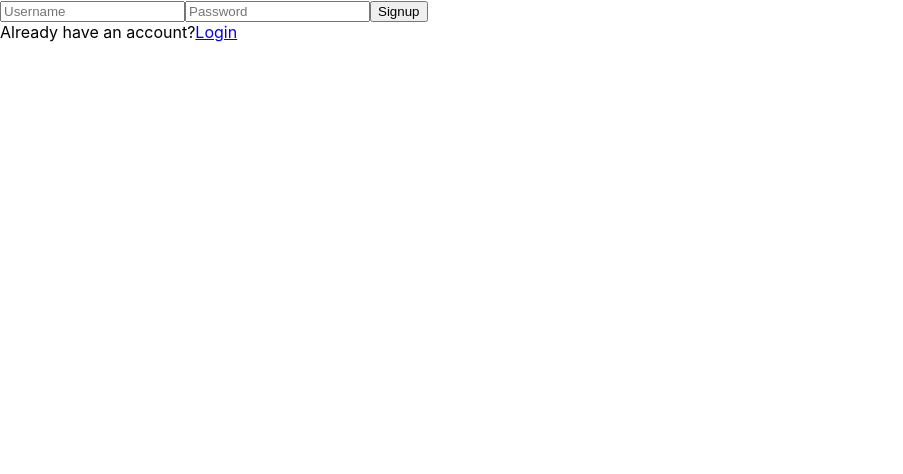
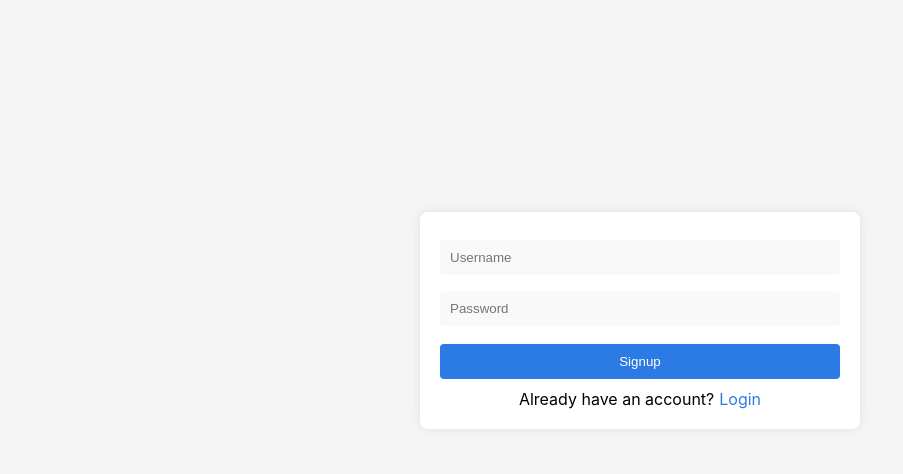
Before and after one commit to Saico-debs9/Notes-Tasks, a React (Create React App) app in the folder client/: page /signup in a window 1280 px wide. Shown: the top 474 px of the page, without its empty margins (0-903 px from the left). Built offline with nearby package versions, Linux system fonts and the light colour scheme; no server answers.

Commit message:
Made few changes in notes page where they are edited in-place and add form appears only when adding new note

```diff
--- a/client/src/App.js
+++ b/client/src/App.js
@@ -11,7 +11,7 @@ import 'react-toastify/dist/ReactToastify.css';
 
 const App = () => (
   <BrowserRouter>
-  <ToastContainer position="top-right" autoClose={5000} />
+  <ToastContainer position="top-right" autoClose={2000} />
     <Routes>
       <Route path="/login" element={<LoginPage />} />
       <Route path="/signup" element={<SignupPage />} />
--- a/client/src/pages/LoginPage.jsx
+++ b/client/src/pages/LoginPage.jsx
@@ -3,6 +3,7 @@ import {jwtDecode} from 'jwt-decode';
 import { useNavigate } from 'react-router-dom';
 import { login } from '../services/authService';
 import { toast } from 'react-toastify';
+import '../styles/App.css';
 
 
 const LoginPage = () => {
--- a/client/src/pages/NotesPage.jsx
+++ b/client/src/pages/NotesPage.jsx
@@ -6,7 +6,8 @@ import '../styles/NotesPage.css';
 const NotesPage = () => {
   const [notes, setNotes] = useState([]);
   const [showForm, setShowForm] = useState(false);
-  const [formData, setFormData] = useState({ title: '', content: '', id: null });
+  const [editingNoteId, setEditingNoteId] = useState(null);
+  const [newNote, setNewNote] = useState({ title: '', content: '', id: null });
 
   useEffect(() => {
     loadNotes();
@@ -17,27 +18,37 @@ const NotesPage = () => {
     setNotes(res.data);
   };
 
-  const handleAddClick = () => {
-    setFormData({ title: '', content: '', id: null });
+  const handleAddClick = async () => {
+
+    setNewNote({ title: '', content: '' });
     setShowForm(true);
   };
 
-  const handleSave = async () => {
-    if (!formData.title.trim()) return alert('Title cannot be empty');
+  const handleSaveNewNote = async () => {
+    if (!newNote.title.trim()) return alert('Title cannot be empty');
 
-    if (formData.id) {
-      const updated = await updateNote(formData.id, formData);
-      setNotes(notes.map(n => n.id === updated.data.id ? updated.data : n));
-    } else {
-      const created = await createNote(formData);
-      setNotes([...notes, created.data]);
-    }
+    const created = await createNote(newNote);
+    setNotes([...notes, created.data]);
     setShowForm(false);
   };
+  const handleEditChange = (id, field, value) => {
+    setNotes(notes.map(note =>
+      note.id === id ? { ...note, [field]: value } : note
+    ));
+  };
+const handleEdit = (noteId) => {
+    setEditingNoteId(noteId);
+  };
 
-  const handleEdit = (note) => {
-    setFormData(note);
-    setShowForm(true);
+  const handleEditSave = async (note) => {
+    if (!note.title.trim()) return alert('Title cannot be empty');
+    const updated = await updateNote(note.id, note);
+    setNotes(notes.map(n => n.id === updated.data.id ? updated.data : n));
+    setEditingNoteId(null);
+  };
+
+const handleNoteChange = (id, field, value) => {
+    setNotes(notes.map(n => n.id === id ? { ...n, [field]: value } : n));
   };
 
   const handleDelete = async (id) => {
@@ -63,23 +74,43 @@ const NotesPage = () => {
           <div
             key={note.id}
             className="note-card"
-            onClick={() => handleEdit(note)}
+            onClick={() => handleEdit(note.id)}
             onContextMenu={(e) => handleRightClick(e, note)}
             onTouchStart={(e) => {
               let timer = setTimeout(() => handleLongPress(note), 1000);
               e.target.addEventListener('touchend', () => clearTimeout(timer), { once: true });
             }}
           >
-            <h4>{note.title}</h4>
-            <p>{note.content}</p>
+            {editingNoteId === note.id ? (
+              <>
+                <input
+                  value={note.title}
+                  onChange={(e) => handleNoteChange(note.id, 'title', e.target.value)}
+                />
+                <textarea
+                  value={note.content}
+                  onChange={(e) => handleNoteChange(note.id, 'content', e.target.value)}
+                />
+               <button
+                  className="save-btn"
+                  onClick={(e) => {
+                    e.stopPropagation();
+                    handleEditSave(note);
+                  }}
+                >
+                  ✔
+                </button>
+              </>
+            ) : (
+              <>
+                <h4>{note.title}</h4>
+                <p>{note.content}</p>
+              </>
+            )}
           </div>
         ))}
       </div>
-
-      {/* Floating + button - confined within NotesPage only */}
       <button className="add-note-btn" onClick={handleAddClick}>+</button>
-
-      {/* Fade-in form overlay */}
       <AnimatePresence>
         {showForm && (
           <motion.div
@@ -96,16 +127,16 @@ const NotesPage = () => {
             >
               <input
                 placeholder="Title"
-                value={formData.title}
-                onChange={(e) => setFormData({ ...formData, title: e.target.value })}
+                value={newNote.title}
+                onChange={(e) => setNewNote({ ...newNote, title: e.target.value })}
               />
               <textarea
                 placeholder="Content"
-                value={formData.content}
-                onChange={(e) => setFormData({ ...formData, content: e.target.value })}
+                value={newNote.content}
+                onChange={(e) => setNewNote({ ...newNote, content: e.target.value })}
               />
               <div className="form-buttons">
-                <button className="save-btn" onClick={handleSave}>✔</button>
+                <button className="save-btn" onClick={handleSaveNewNote}>✔</button>
                 <button className="cancel-btn" onClick={() => setShowForm(false)}>✖</button>
               </div>
             </motion.div>
@@ -115,5 +146,4 @@ const NotesPage = () => {
     </div>
   );
 };
-
 export default NotesPage;
--- a/client/src/pages/SignupPage.jsx
+++ b/client/src/pages/SignupPage.jsx
@@ -2,6 +2,8 @@ import React, { useState } from 'react';
 import { useNavigate } from 'react-router-dom';
 import { signup } from '../services/authService';
 import { toast } from 'react-toastify';
+import '../styles/App.css';
+
 
 
 const SignupPage = () => {
--- a/client/src/pages/TasksPage.jsx
+++ b/client/src/pages/TasksPage.jsx
@@ -69,7 +69,11 @@ const TasksPage = () => {
     }
   };
   const handleToggleDone = async (task) => {
-    const updated = await updateTask(task.id, { is_done: !task.is_done });
+    const updated = await updateTask(task.id, {
+      title: task.title,
+      due_date: task.due_date,
+      is_done: !task.is_done,
+    });
     setTasks(tasks.map(t => t.id === updated.data.id ? updated.data : t));
   };
   const handleLongPress = (task) => {
@@ -100,7 +104,7 @@ const TasksPage = () => {
               checked={task.is_done}
               onChange={() => handleToggleDone(task)}
             />
-            <h4>{task.task}</h4>
+            <h4>{task.title}</h4>
             <p>{task.due_date ? new Date(task.due_date).toLocaleString() : ''}</p>
           </div>
         ))}
@@ -138,6 +142,7 @@ const TasksPage = () => {
                 onChange={(e) => setFormData({ ...formData, time: e.target.value })}
               />
               <button className="save-btn" onClick={handleSave}>✔</button>
+              <button className="cancel-btn" onClick={() => setShowForm(false)}>✖</button>
             </motion.div>
           </motion.div>
         )}
--- a/client/src/styles/App.css
+++ b/client/src/styles/App.css
@@ -6,6 +6,79 @@
   height: 40vmin;
   pointer-events: none;
 }
+
+form {
+  max-width: 400px;
+  margin: 20px auto;
+  padding: 20px;
+  background: #ffffff;
+  border-radius: 8px;
+  box-shadow: 0 0 10px rgba(0, 0, 0, 0.1);
+}
+
+.form-container {
+  display: flex;
+  justify-content: center;
+  align-items: center;
+  min-height: 80vh;
+  background-color: #f5f5f5;
+}
+
+input {
+  width: 100%;
+  padding: 10px;
+  margin: 8px 0;
+  box-sizing: border-box;
+  border-radius: 4px;
+  border: 1px solid #ccc;
+  background-color: #f9f9f9;
+  color: #333;
+}
+
+button {
+  width: 100%;
+  padding: 10px;
+  margin-top: 10px;
+  background-color: #2c7be5;
+  color: white;
+  border: none;
+  border-radius: 4px;
+  cursor: pointer;
+}
+
+button:hover {
+  background-color: #1a68d1;
+}
+
+.logout-btn {
+  background-color: #e55353;
+  color: white;
+  border: none;
+  padding: 12px 20px;
+  cursor: pointer;
+  width: 9%;
+}
+
+.logout-btn:hover {
+  background-color: #c64040;
+}
+
+.link-container {
+  text-align: center;
+  margin-top: 10px;
+}
+
+.link {
+  color: #2c7be5;
+  text-decoration: none;
+  margin-left: 5px;
+}
+
+.link:hover {
+  text-decoration: underline;
+}
+
+
 
 @media (prefers-reduced-motion: no-preference) {
   .App-logo {
@@ -32,6 +105,7 @@
   from {
     transform: rotate(0deg);
   }
+
   to {
     transform: rotate(360deg);
   }
--- a/client/src/styles/NotesPage.css
+++ b/client/src/styles/NotesPage.css
@@ -59,3 +59,9 @@
   font-size: 18px;
   cursor: pointer;
 }
+input, textarea{
+  border-radius: 4px;
+    border: 0.5px;
+    background-color: #f9f9f9;
+    width: 100%;
+}
```
Also changed, not shown: 1 other file (tests, documents, lock files or other folders).
